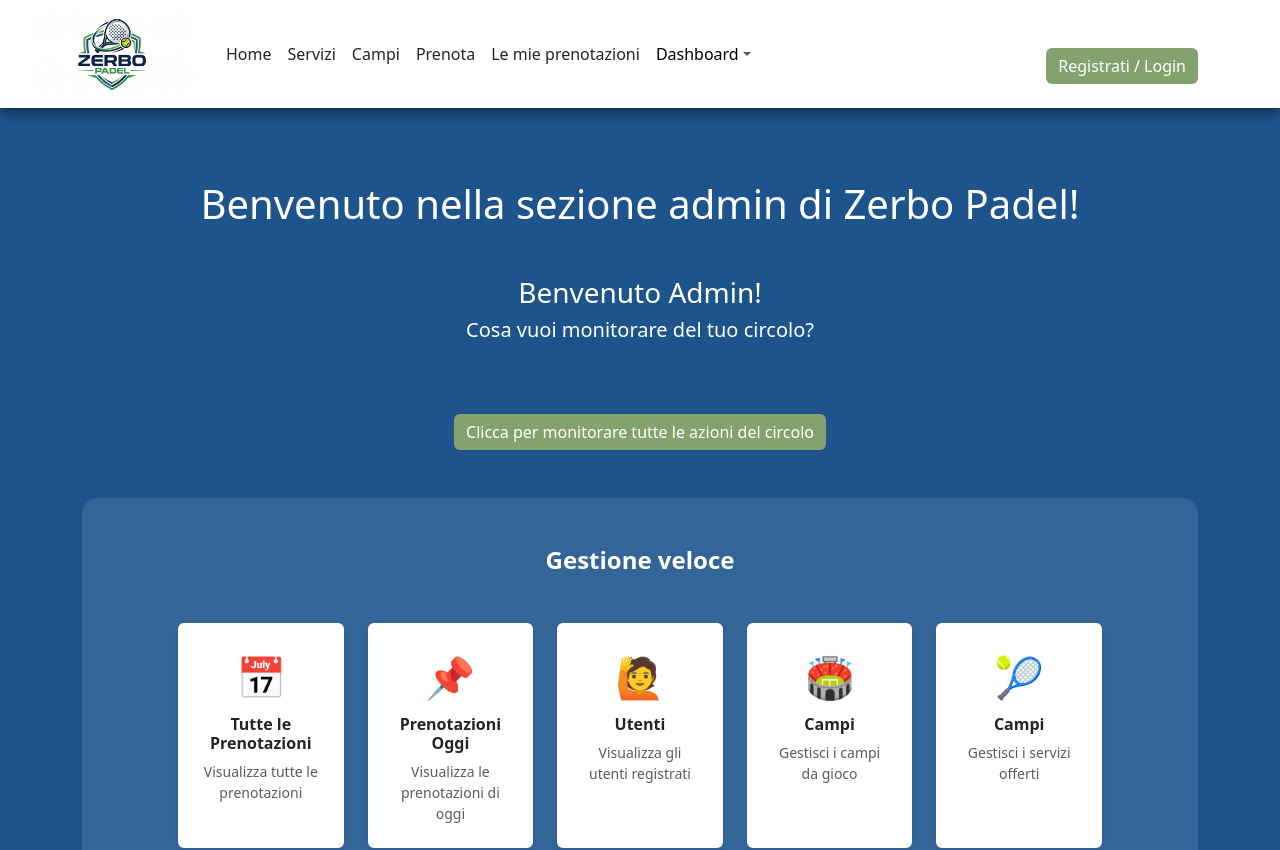
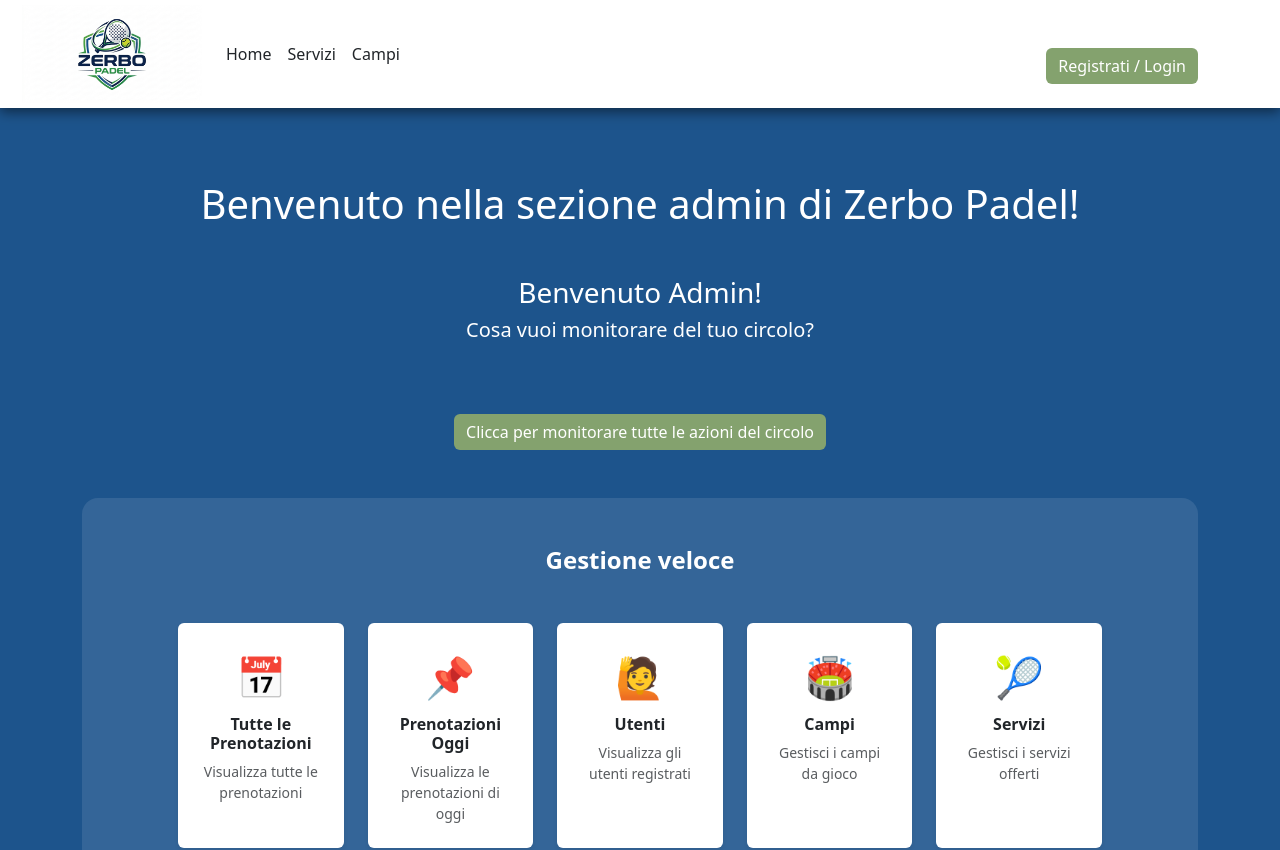
Before and after one commit to Zerbo13/Capstone-Frontend, a React (Vite) app: page /admin in a window 1280 px wide. Shown: the top 850 px of the page. Built offline with nearby package versions, Linux system fonts and the light colour scheme.

Commit message:
update error

```diff
--- a/src/Components/AdminHome.jsx
+++ b/src/Components/AdminHome.jsx
@@ -12,7 +12,7 @@ function AdminHome(){
            <h5 className="text-white mb-5">Cosa vuoi monitorare del tuo circolo?</h5>
         <Link to="/dashboard" className="btn mt-4 mb-5 button-log ">Clicca per monitorare tutte le azioni del circolo </Link>
 
-        <div div className="bg-white bg-opacity-10 rounded-4 p-5">
+        <div  className="bg-white bg-opacity-10 rounded-4 p-5">
         <h4 className="fw-bold mb-0  text-white">Gestione veloce</h4>
       <div className="row g-4 p-5">
         <div className="col">
@@ -58,7 +58,7 @@ function AdminHome(){
           <Link to="/servizi" className="card border-0 shadow-sm text-decoration-none h-100">
             <div className="card-body text-center p-4">
               <span style={{ fontSize: "2.5rem" }}>🎾</span>
-              <h6 className="fw-bold mt-2 text-dark">Campi</h6>
+              <h6 className="fw-bold mt-2 text-dark">Servizi</h6>
               <p className="text-muted small mb-0">Gestisci i servizi offerti</p>
             </div>
           </Link>
--- a/src/Components/NavbarPadel.jsx
+++ b/src/Components/NavbarPadel.jsx
@@ -44,13 +44,14 @@ if(token){
             <Nav.Link as={Link} to={linkHome} className='text-dark'>Home</Nav.Link>
             <Nav.Link  as={Link} to="/servizi" className='text-dark'>Servizi</Nav.Link>
             <Nav.Link  as={Link} to="/campi" className='text-dark'>Campi</Nav.Link>
-            { ruolo !== "ADMIN" &&(
+
+            { ruolo !== "ADMIN" && isLogged &&(
               <>
             <Nav.Link  as={Link} to="/prenotazioni" className='text-dark'>Prenota</Nav.Link>
             <Nav.Link  as={Link} to="/prenotazioniUtente" className='text-dark'>Le mie prenotazioni</Nav.Link>
             </>
             )}
-             { ruolo !== "USER" &&(
+             { ruolo !== "USER" && isLogged &&(
               <>
             <NavDropdown title={<span style={{color: "black"}}>Dashboard</span>}  id="basic-nav-dropdown">
               <NavDropdown.Item as={Link} to="/allPrenotazioni" className='text-center'>Visualizza tutte le prenotazioni</NavDropdown.Item>
```
